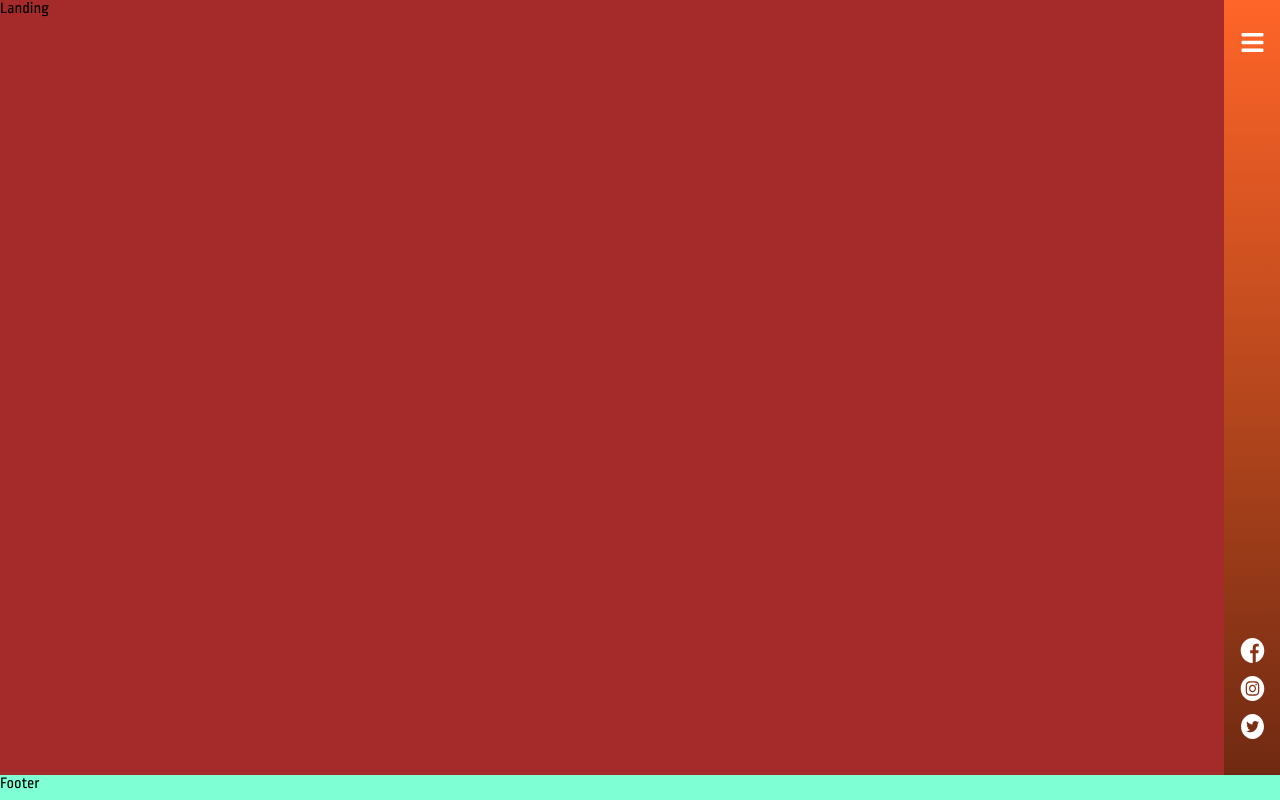
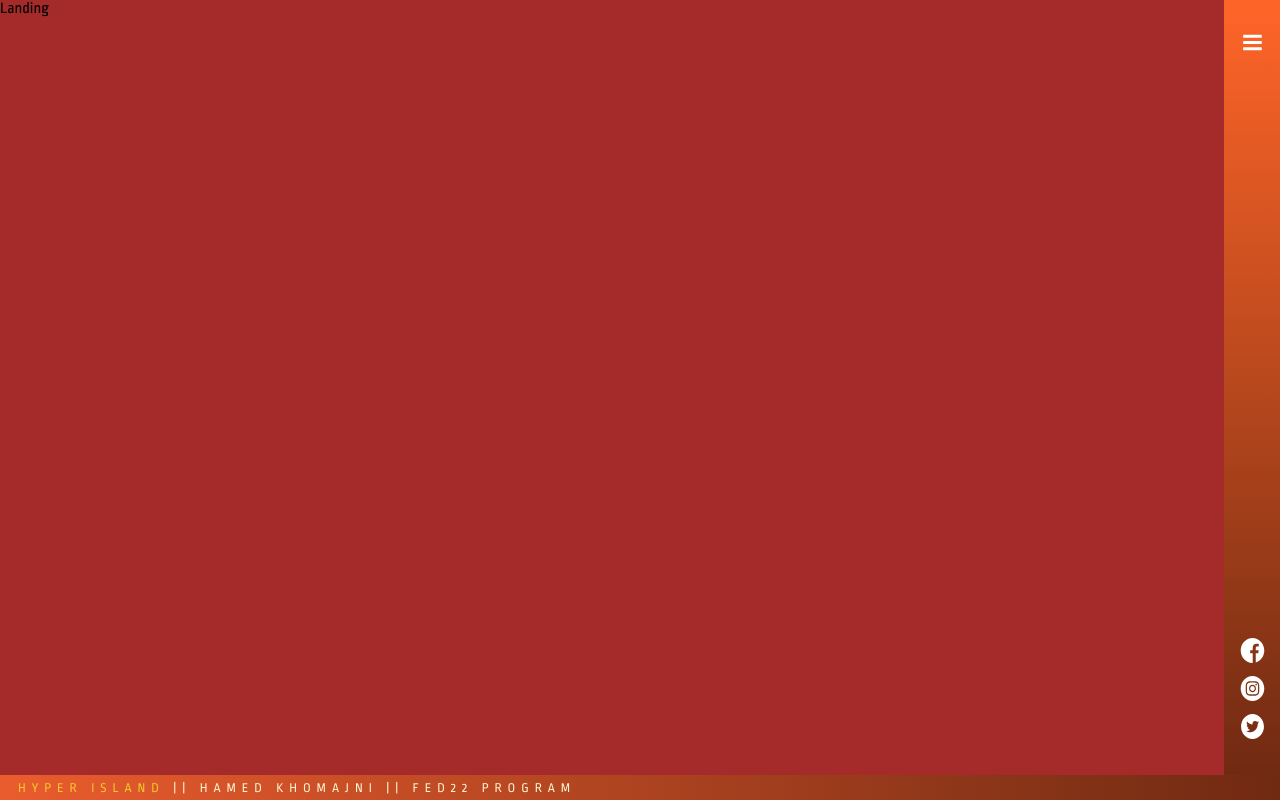
Before and after one commit to hamedkhomjani/individual_project, a React (Create React App) app: page / in a window 1280 px wide. Built offline with nearby package versions, Linux system fonts and the light colour scheme.

Commit message:
implement footer

```diff
--- a/src/components/footer/Footer.css
+++ b/src/components/footer/Footer.css
@@ -1,5 +1,15 @@
 .footer-container {
     height: 25px;
-    background-color: aquamarine;
+    letter-spacing: 6px;
+    background: linear-gradient(90deg, #ea5c2e, #702a12);
+    color: #faf3d0;
+    font-size: smaller;
+    display: flex;
+    align-items: center;
+}
 
+.footer-container a {
+    text-decoration: none;
+    color: #F3C82C;
+    padding-left: 18px;
 }
--- a/src/components/footer/Footer.jsx
+++ b/src/components/footer/Footer.jsx
@@ -5,7 +5,7 @@ import './Footer.css'
 function Footer() {
     return (
         <div className='footer-container'>
-            Footer
+            <footer><a href="https://www.hyperisland.com/" target="blank">HYPER ISLAND</a> || HAMED KHOMAJNI || FED22 PROGRAM</footer>
         </div>
     )
 }
--- a/src/components/header/navbar/Navbar.jsx
+++ b/src/components/header/navbar/Navbar.jsx
@@ -1,6 +1,6 @@
 import React, { useState } from 'react';
-import * as FaIcons from 'react-icons/fa';
-import * as AiIcons from 'react-icons/ai';
+import * as GoIcons from 'react-icons/go';
+import * as CgIcons from 'react-icons/cg';
 import { Link } from 'react-router-dom';
 import { SidebarData } from './SidebarData';
 import './Navbar.css';
@@ -16,14 +16,14 @@ function Navbar() {
       <IconContext.Provider value={{ color: '#fff' }}>
         <div className='navbar'>
           <Link to='#' className='menu-bars'>
-            <FaIcons.FaBars onClick={showSidebar} />
+            <GoIcons.GoThreeBars onClick={showSidebar} />
           </Link>
         </div>
         <nav className={sidebar ? 'nav-menu active' : 'nav-menu'}>
           <ul className='nav-menu-items' onClick={showSidebar}>
             <li className='navbar-toggle'>
               <Link to='#' className='menu-bars'>
-                <AiIcons.AiOutlineClose />
+                <CgIcons.CgClose />
               </Link>
             </li>
             {SidebarData.map((item, index) => {
```
